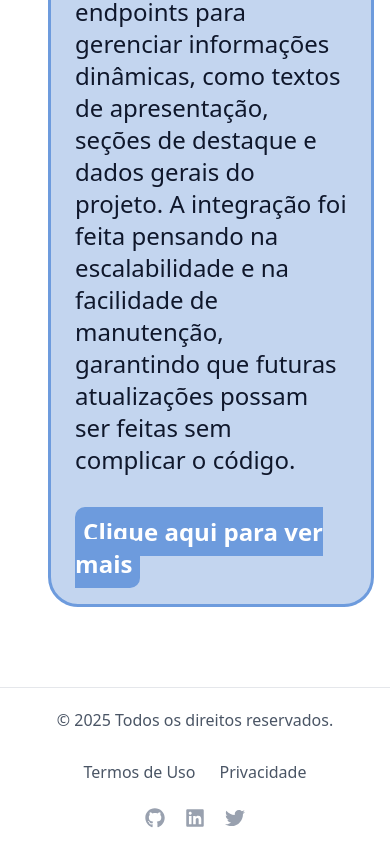
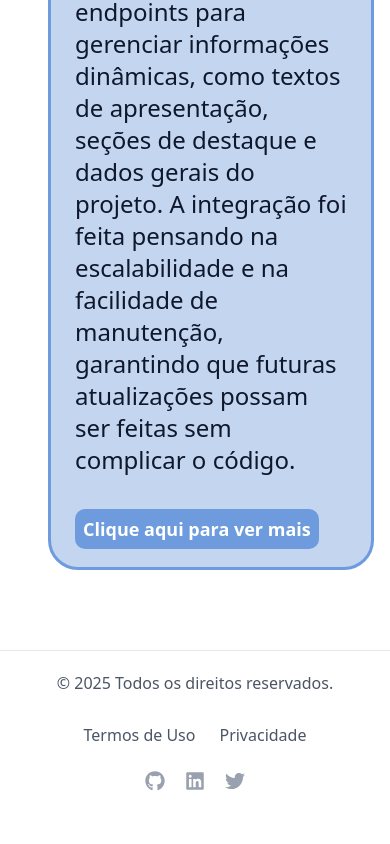
Before and after one commit to 1TDSPG-25/sistema-flow, a React (Vite) app: page /sistema-flow/integrantes/equipeA in a window 390 px wide. Shown: the part 2953-3797 px from the top of the page. After the commit the page ends 3760 px from the top, so only its background shows below. Built offline with nearby package versions, Linux system fonts and the light colour scheme; no server answers.

Commit message:
style(Integrantes): mexendo na responsividade do botão do card de tarefa para mobile.

```diff
--- a/src/routes/Integrantes/Equipe A/index.tsx
+++ b/src/routes/Integrantes/Equipe A/index.tsx
@@ -156,7 +156,7 @@ export default function EquipeA() {
                   to="/"
                   target="_blank"
                   rel="noopener noreferrer"
-                  className="bg-[#6D9BDD] rounded-[10px] text-white text-2xl text-center font-bold p-2"
+                  className="bg-[#6D9BDD] rounded-[10px] text-white text-[18px] lg:text-2xl text-center font-bold p-2"
                 >
                   Clique aqui para ver mais
                 </Link>
```
